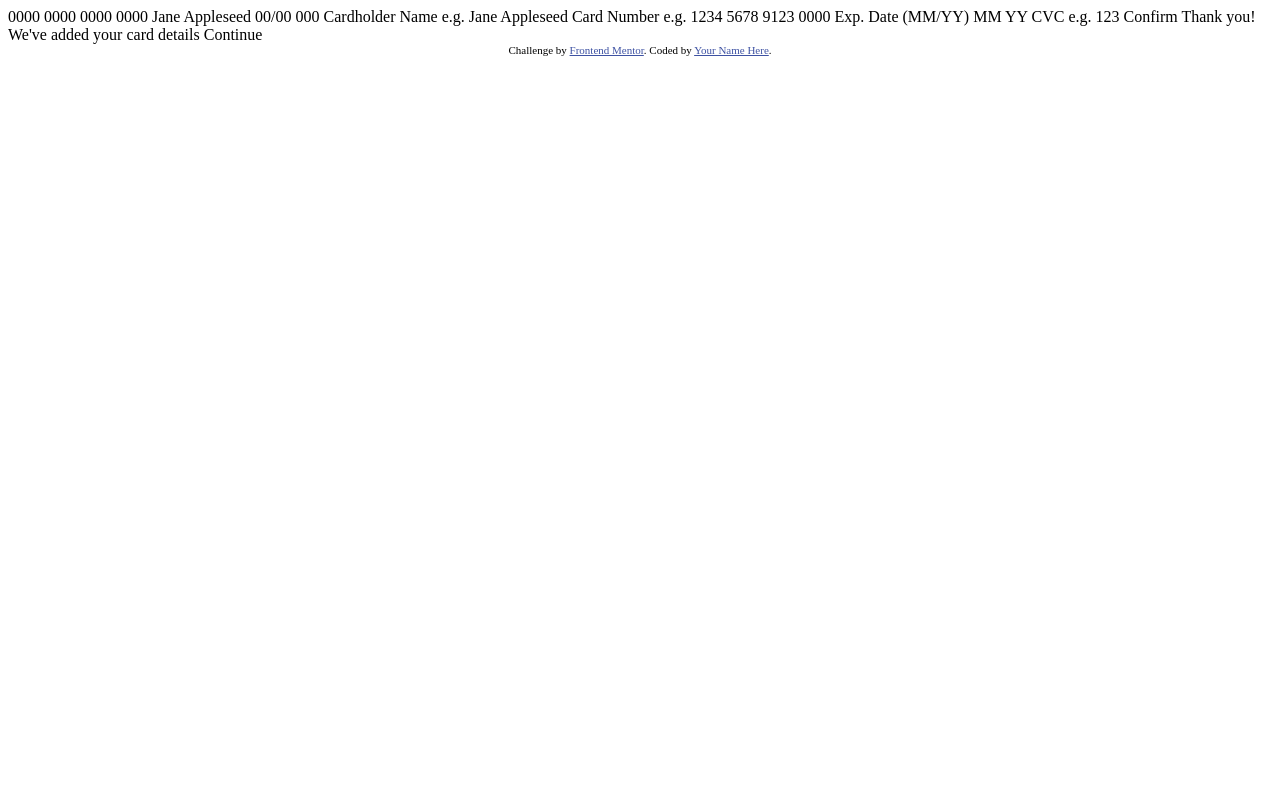
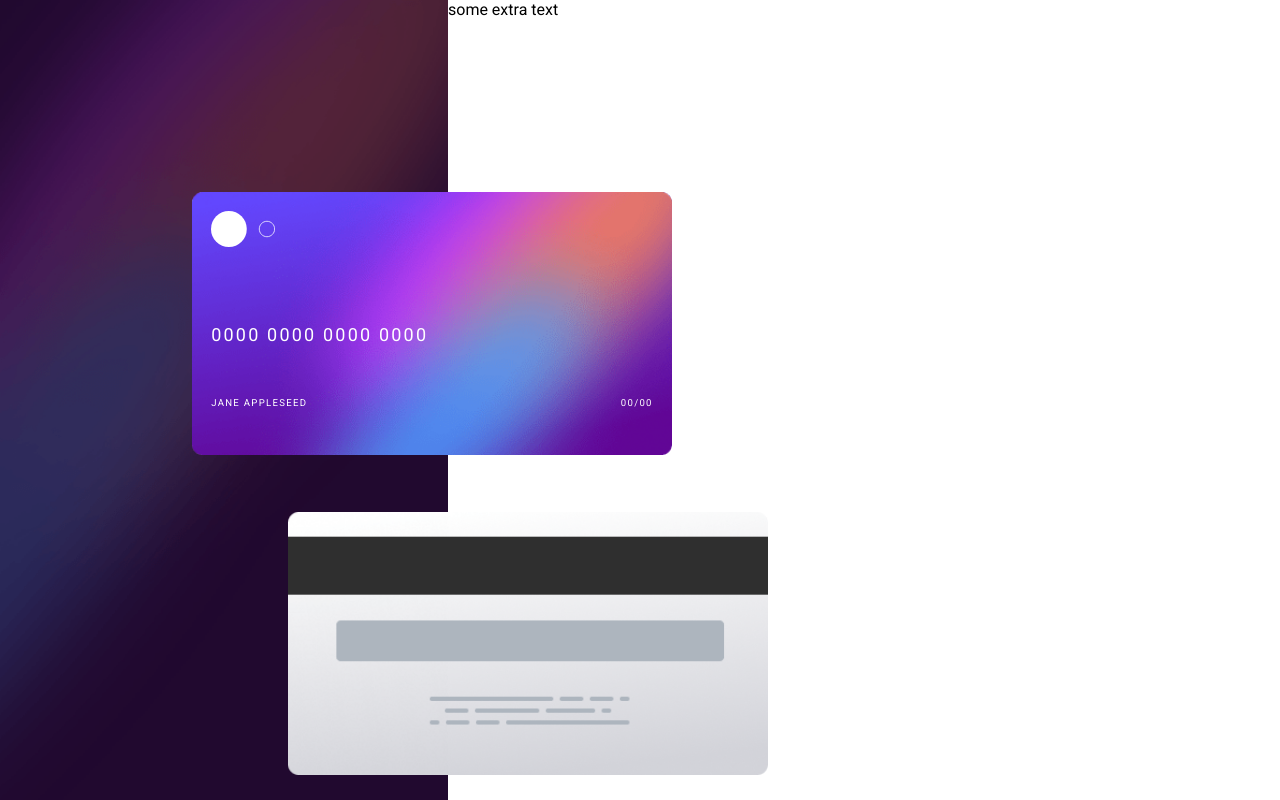
Before and after one commit to mark-gardner74/interactive-card-details, a plain HTML site: page index.html in a window 1280 px wide. Drawn offline with Linux system fonts and the light colour scheme.

Commit message:
Quick Second Commit of work

```diff
--- /dev/null
+++ b/css/base.css
@@ -0,0 +1,171 @@
+
+    :root {
+
+/*  Font Sizes  */
+
+        --fs-default: 16px;
+
+        --body-m: 1.125rem;
+        --body-s: 1rem;
+        --body-xs: 0.6rem;
+
+        --break-width-small: 360px;
+        --break-width-tablet: 768px;
+        --break-width-desktop: 1024px;
+        --break-width-largest: 1440px;
+
+        --image-width: 17.87rem;
+        --image-height: calc( var( --image-width ) * 0.5489 );
+
+        /*
+
+
+        --heading-l: 3.5rem;
+        --heading-m: 2.5rem;
+        --heading-s: 2rem;
+
+        --body-m: 1.125rem;
+        --body-s: 1rem;
+
+        !*  Widths  *!
+
+        --min-width-all: 320px;
+        --max-width-all: 1024px;
+
+        --break-width-small: 360px;
+        --break-width-tablet: 768px;
+        --break-width-desktop: 1024px;
+        --break-width-largest: 1440px;
+
+        --break-size: var( --break-width-small );
+
+        !*  Colours *!
+
+        --black: rgb( 3, 3, 3 );
+        --medium-brown: rgb( 122, 116, 110 );
+        --light-cream: rgb( 255, 247, 240 );
+
+        --galactic-blue: rgb( 117, 92, 222 );
+        --summer-yellow: rgb( 246, 165, 96 );
+        --pink: rgb( 243, 158, 158 );
+        --light-red: rgb( 243, 158, 158 );
+        --cyan: rgb( 97, 196, 183 );
+        --dark-purple: rgb( 85, 32, 73 );
+
+        --white-to-grey: linear-gradient( rgb( 255, 255, 255 ), rgb( 240, 241, 255 ) );
+        */
+
+    }
+
+    * {
+        font-size: var( --fs-default );
+        margin: 0;
+        padding: 0;
+        box-sizing: border-box;
+        scroll-behavior: smooth;
+        scroll-margin: 2rem;
+    }
+
+    html, body {
+        font-family: 'Roboto', sans-serif;  /*  This works with the Jakarta Font    */
+        margin: 0 auto;
+    }
+
+    body {
+        width: 100vw;
+        height: 100vh;
+        max-width: var( --break-width-largest );
+    }
+
+    img, picture, svg {
+        display: block;
+        max-width: 100%;
+    }
+
+    .card-number {
+        font-size: var( --body-m );
+        letter-spacing: 2.2px;
+    }
+
+    .card-personal-details {
+        font-size: var( --body-xs );
+        letter-spacing: 1.29px;
+        text-transform: uppercase;
+    }
+
+    .flex-centre-between {
+        display: flex;
+        align-items: center;
+        justify-content: space-between;
+    }
+
+    /*
+
+            .heading-l {
+                font-size: var( --heading-l );
+                line-height: 70px;
+            }
+
+            .heading-m {
+                font-size: var( --heading-m );
+                line-height: 51px;
+            }
+
+            .heading-s {
+                font-size: var( --heading-s );
+                line-height: 40px;
+            }
+
+            .body-m {
+                font-size: var( --body-m );
+                line-height: 28px;
+            }
+
+            .medium-brown {
+                color: var( --medium-brown );
+            }
+
+            .bold-text {
+                font-weight: bold;
+            }
+
+            .base-button {
+                cursor: pointer;
+                color: white;
+                padding: 1em 2em;
+                border-radius: 90px;
+            }
+
+            .base-arrow {
+                display: flex;
+                align-items: center;
+                justify-content: center;
+                background-color: var( --black );
+                width: 4em;
+                height: 4em;
+                border-radius: 90px;
+                cursor: pointer;
+            }
+
+            .base-arrow:hover {
+                background-color: var( --galactic-blue );
+            }
+
+            .button-one {
+                background-color: var( --black );
+                color: var( --light-cream );
+            }
+
+            .button-one:hover {
+                background-color: var( --galactic-blue );
+            }
+
+            .button-two {
+                background-color: var( --light-red );
+                color: var( --light-cream );
+            }
+
+            .button-two:hover {
+                background-color: var( --summer-yellow );
+            }
+        */
--- /dev/null
+++ b/css/solution.css
@@ -0,0 +1,85 @@
+
+    .main-class {
+        display: flex;
+        flex-direction: column;
+    }
+
+    .pseudo-header {
+        position: relative;
+        height: 240px;
+        min-width: 375px;
+        width: 100%;
+        background-image: url( '../images/bg-main-mobile.png' );
+        background-repeat: no-repeat;
+        background-size: cover;
+    }
+
+    .back-of-card {
+        position: absolute;
+        width: var( --image-width );
+        height: var( --image-height );
+        top: 2em;
+        right: 1em;
+        background-image: url( '../images/bg-card-back.png' );
+        background-repeat: no-repeat;
+        background-size: contain;
+        z-index: 5;
+    }
+
+    .front-of-card {
+        display: flex;
+        flex-direction: column;
+        position: absolute;
+        width: var( --image-width );
+        height: var( --image-height );
+        top: 7.8em;
+        right: 4em;
+        background-image: url( '../images/bg-card-front.png' );
+        background-repeat: no-repeat;
+        background-size: contain;
+        z-index: 10;
+        padding: 1.2em;
+    }
+
+    .div-around-logo {
+        height: 40%;
+    }
+
+    .div-with-text {
+        height: 30%;
+    }
+
+    .size-logo {
+        width: 4em;
+    }
+
+    @media screen and ( min-width: 1024px ) {
+
+        :root {
+            --image-width: 30rem;
+        }
+
+        .main-class {
+            flex-direction: row;
+        }
+
+        .pseudo-header {
+            background-image: url( '../images/bg-main-desktop.png' );
+            background-repeat: no-repeat;
+            background-size: cover;
+            height: 100vh;
+            min-width: 350px;
+            width: 35%;
+        }
+
+        .front-of-card {
+            top: 12em;
+            left: 12em;
+        }
+
+        .back-of-card {
+            top: 32em;
+            left: 18em;
+        }
+
+    }
--- a/index.html
+++ b/index.html
@@ -5,17 +5,49 @@
             <meta name="viewport" content="width=device-width, initial-scale=1.0"> <!-- displays site properly based on user's device -->
 
             <link rel="icon" type="image/png" sizes="32x32" href="./images/favicon-32x32.png">
+            <link rel="preconnect" href="https://fonts.googleapis.com">
+            <link rel="preconnect" href="https://fonts.gstatic.com" crossorigin>
+            <link href="https://fonts.googleapis.com/css2?family=Inter:wght@400;600;700&family=Roboto&display=swap" rel="stylesheet">
 
             <title>Frontend Mentor | Interactive card details form</title>
+            <link href="css/base.css" rel="stylesheet" />
+            <link href="css/solution.css" rel="stylesheet" />
 
           <!-- Feel free to remove these styles or customise in your own stylesheet 👍 -->
+<!--
             <style>
                 .attribution { font-size: 11px; text-align: center; }
                 .attribution a { color: hsl(228, 45%, 44%); }
             </style>
+-->
         </head>
         <body>
 
+            <header>
+
+            </header>
+
+            <main class="main-class">
+
+                <div class="pseudo-header">
+                    <div class="back-of-card"></div>
+                    <div class="front-of-card" style="color: white;">
+                        <div class="div-around-logo">
+                            <img class="size-logo" src="images/card-logo.svg" alt="Card Logo"/>
+                        </div>
+                        <div class="div-with-text card-number flex-centre-between">
+                            0000 0000 0000 0000
+                        </div>
+                        <div class="div-with-text flex-centre-between">
+                            <span class="card-personal-details">Jane Appleseed</span>
+                            <span class="card-personal-details">00/00</span>
+                        </div>
+                    </div>
+                </div>
+                <div class="pseudo-body"></div>
+
+some extra text
+<!--
                 0000 0000 0000 0000
                 Jane Appleseed
                 00/00
@@ -37,15 +69,21 @@
 
                 Confirm
 
-  <!-- Completed state start -->
-
                 Thank you!
                 We've added your card details
                 Continue
+-->
 
+
+
+            </main>
+
+
+<!--
         <div class="attribution">
             Challenge by <a href="https://www.frontendmentor.io?ref=challenge" target="_blank">Frontend Mentor</a>.
             Coded by <a href="#">Your Name Here</a>.
         </div>
+-->
         </body>
     </html>
```
Lines whose indentation alone changed are shown as unchanged.
